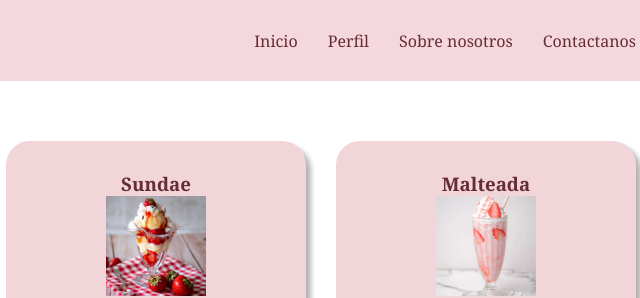
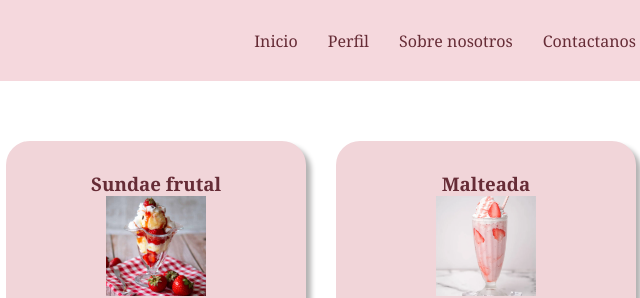
Before and after one commit to EstefaniaPuerta/sena-frontend-sesion05, a plain HTML site: page index.html in a window 1280 px wide. Shown: the top 298 px of the page, 484-1124 px from the left. Drawn offline with Linux system fonts and the light colour scheme.

Commit message:
se cambio el nombre en el h1 del articulo card2

```diff
--- a/index.html
+++ b/index.html
@@ -28,7 +28,7 @@
         <button class="botonh">Comprar</button>
     </article>
     <article class="card2">
-        <h1>Sundae</h1>
+        <h1>Sundae frutal</h1>
         <img src="img/sundae.jpg" alt="Cono de helado" class="helado">
         <h2>Sundae con salsa y fruta</h2>
         <p>Precio: $8.000</p>
```
